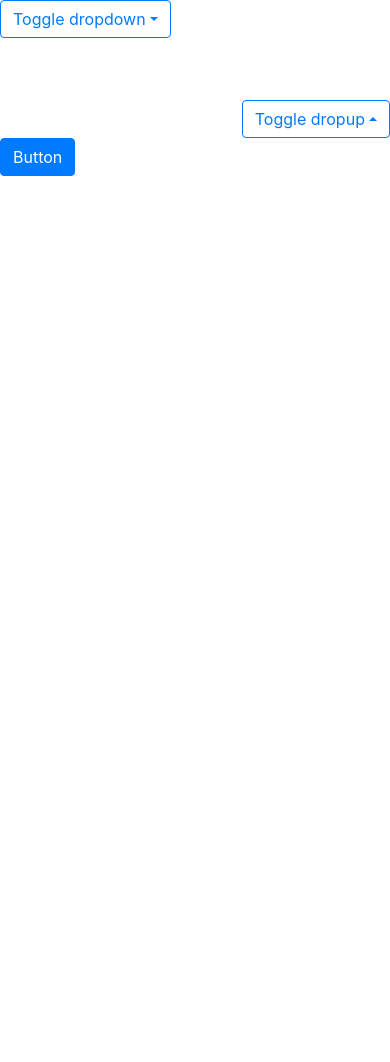
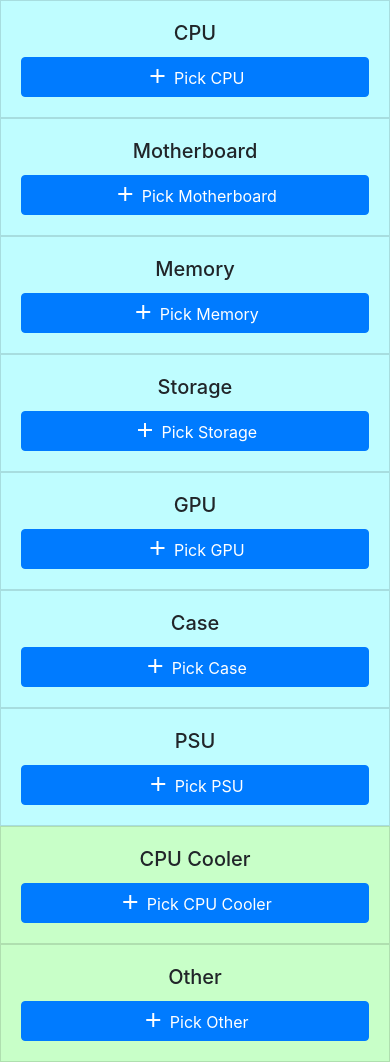
Before and after one commit to Florea-Francescu/PC-Builder, an Angular app: page /configurator in a window 390 px wide. Before the commit the page ends 844 px from the top, so only its background shows below. Built offline with nearby package versions, Linux system fonts and the light colour scheme.

Commit message:
configurator-component: Created and made the Configurator Component fully responsive

```diff
--- a/src/app/app.component.html
+++ b/src/app/app.component.html
@@ -1,25 +1 @@
-<div class="row">
-  <div class="col">
-    <div ngbDropdown class="d-inline-block">
-      <button class="btn btn-outline-primary" id="dropdownBasic1" ngbDropdownToggle>Toggle dropdown</button>
-      <div ngbDropdownMenu aria-labelledby="dropdownBasic1">
-        <button ngbDropdownItem>Action - 1</button>
-        <button ngbDropdownItem>Another Action</button>
-        <button ngbDropdownItem>Something else is here</button>
-      </div>
-    </div>
-  </div>
-
-  <div class="col text-right" style="padding-top: 100px">
-    <div ngbDropdown placement="top-right" class="d-inline-block">
-      <button class="btn btn-outline-primary" id="dropdownBasic2" ngbDropdownToggle>Toggle dropup</button>
-      <div ngbDropdownMenu aria-labelledby="dropdownBasic2">
-        <button ngbDropdownItem>Action - 1</button>
-        <button ngbDropdownItem>Another Action</button>
-        <button ngbDropdownItem>Something else is here</button>
-      </div>
-    </div>
-  </div>
-</div>
-
-<button class="btn btn-primary">Button</button>
+<app-configurator></app-configurator>
--- a/src/app/app.module.ts
+++ b/src/app/app.module.ts
@@ -3,10 +3,12 @@ import { NgModule } from '@angular/core';
 
 import { AppComponent } from './app.component';
 import { NgbModule } from '@ng-bootstrap/ng-bootstrap';
+import { ConfiguratorComponent } from './configurator/configurator.component';
 
 @NgModule({
   declarations: [
-    AppComponent
+    AppComponent,
+    ConfiguratorComponent
   ],
   imports: [
     BrowserModule,
--- /dev/null
+++ b/src/app/configurator/configurator.component.css
@@ -0,0 +1,48 @@
+.content {
+    margin: auto;
+}
+
+.category {
+    border-radius: 0%;
+}
+
+@media (max-width: 499px) {
+    .cetegory {
+        width: 100%;
+        border-width: 0px 0px 2px 0px;
+    }
+}
+
+@media screen
+    and (max-width: 1024px)
+    and (min-width: 500px) {
+    .category {
+        width: 50%;
+        float: left;
+    }
+}
+
+@media screen
+    and (min-width: 1025px)
+    and (max-width: 1279px) {
+    .category {
+        float: left;
+        width: 33%;
+    }
+}
+
+@media (min-width: 1280px) {
+    .category {
+        float: left;
+        width: 33%;
+        margin: 2px;
+    }
+}
+
+.required {
+    background-color: rgb(191, 253, 255);
+}
+
+.not-required {
+    background-color: rgb(200, 255, 200);
+}
--- /dev/null
+++ b/src/app/configurator/configurator.component.html
@@ -0,0 +1,101 @@
+<div class="content">
+    <div class="card category required">
+        <div class="card-body">
+            <h5 class="card-title text-center">CPU</h5>
+            <a href="#" class="btn btn-primary btn-block">
+                <span class="material-icons align-text-bottom">
+                    add
+                </span>
+                Pick CPU
+            </a>
+        </div>
+    </div>
+    <div class="card category required">
+        <div class="card-body">
+            <h5 class="card-title text-center">Motherboard</h5>
+            <a href="#" class="btn btn-primary btn-block">
+                <span class="material-icons align-text-bottom">
+                    add
+                </span>
+                Pick Motherboard
+            </a>
+        </div>
+    </div>
+    <div class="card category required">
+        <div class="card-body">
+            <h5 class="card-title text-center">Memory</h5>
+            <a href="#" class="btn btn-primary btn-block">
+                <span class="material-icons align-text-bottom">
+                    add
+                </span>
+                Pick Memory
+            </a>
+        </div>
+    </div>
+    <div class="card category required">
+        <div class="card-body">
+            <h5 class="card-title text-center">Storage</h5>
+            <a href="#" class="btn btn-primary btn-block">
+                <span class="material-icons align-text-bottom">
+                    add
+                </span>
+                Pick Storage
+            </a>
+        </div>
+    </div>
+    <div class="card category required">
+        <div class="card-body">
+            <h5 class="card-title text-center">GPU</h5>
+            <a href="#" class="btn btn-primary btn-block">
+                <span class="material-icons align-text-bottom">
+                    add
+                </span>
+                Pick GPU
+            </a>
+        </div>
+    </div>
+    <div class="card category required">
+        <div class="card-body">
+            <h5 class="card-title text-center">Case</h5>
+            <a href="#" class="btn btn-primary btn-block">
+                <span class="material-icons align-text-bottom">
+                    add
+                </span>
+                Pick Case
+            </a>
+        </div>
+    </div>
+    <div class="card category required">
+        <div class="card-body">
+            <h5 class="card-title text-center">PSU</h5>
+            <a href="#" class="btn btn-primary btn-block">
+                <span class="material-icons align-text-bottom">
+                    add
+                </span>
+                Pick PSU
+            </a>
+        </div>
+    </div>
+    <div class="card category not-required">
+        <div class="card-body">
+            <h5 class="card-title text-center">CPU Cooler</h5>
+            <a href="#" class="btn btn-primary btn-block">
+                <span class="material-icons align-text-bottom">
+                    add
+                </span>
+                Pick CPU Cooler
+            </a>
+        </div>
+    </div>
+    <div class="card category not-required">
+        <div class="card-body">
+            <h5 class="card-title text-center">Other</h5>
+            <a href="#" class="btn btn-primary btn-block">
+                <span class="material-icons align-text-bottom">
+                    add
+                </span>
+                Pick Other
+            </a>
+        </div>
+    </div>
+</div>
--- /dev/null
+++ b/src/app/configurator/configurator.component.ts
@@ -0,0 +1,15 @@
+import { Component, OnInit } from '@angular/core';
+
+@Component({
+  selector: 'app-configurator',
+  templateUrl: './configurator.component.html',
+  styleUrls: ['./configurator.component.css']
+})
+export class ConfiguratorComponent implements OnInit {
+
+  constructor() { }
+
+  ngOnInit(): void {
+  }
+
+}
--- a/src/index.html
+++ b/src/index.html
@@ -6,6 +6,7 @@
   <base href="/">
   <meta name="viewport" content="width=device-width, initial-scale=1">
   <link rel="icon" type="image/x-icon" href="favicon.ico">
+  <link href="https://fonts.googleapis.com/icon?family=Material+Icons" rel="stylesheet">
 </head>
 <body>
   <app-root></app-root>
```
Also changed, not shown: 1 other file (tests, documents, lock files or other folders).
